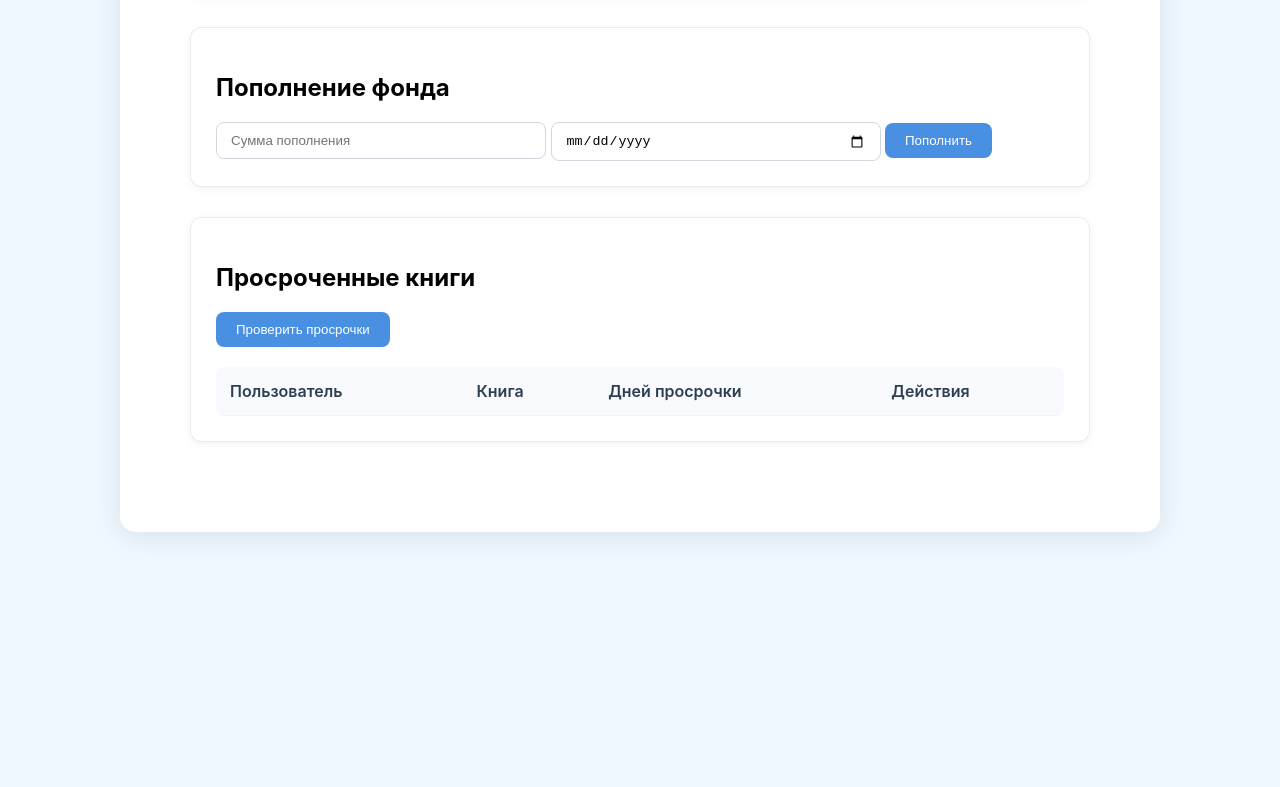
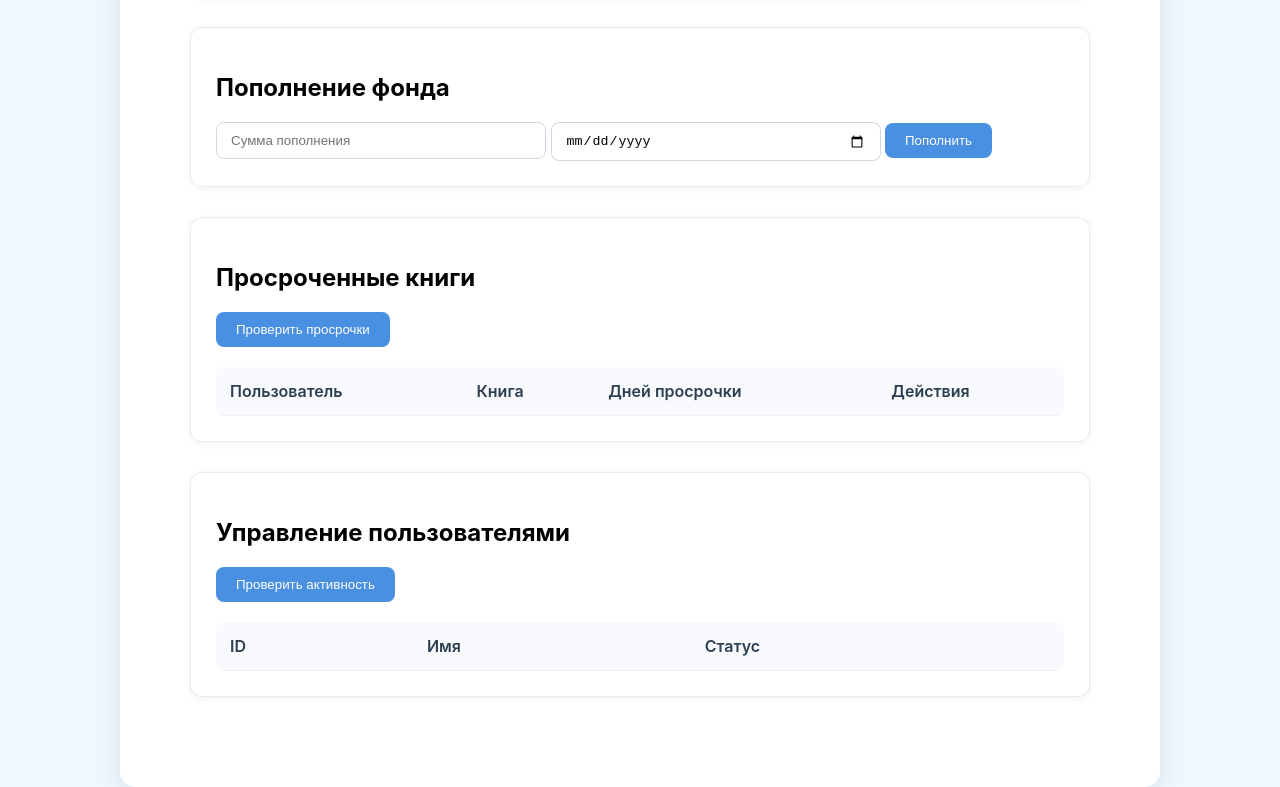
Before and after one commit to Jujun1or/Web-app-for-db, a plain HTML site: page frontend/static/index.html in a window 1280 px wide. Shown: the part 480-1267 px from the top of the page. Before the commit the page ends 1012 px from the top, so only its background shows below. Drawn offline with Linux system fonts and the light colour scheme.

Commit message:
Hot fix front

```diff
--- a/frontend/static/index.html
+++ b/frontend/static/index.html
@@ -4,6 +4,7 @@
     <meta charset="UTF-8">
     <meta name="viewport" content="width=device-width, initial-scale=1.0">
     <title>Library Management System</title>
+    <link rel="stylesheet" href="https://cdnjs.cloudflare.com/ajax/libs/font-awesome/6.0.0/css/all.min.css">
     <link rel="stylesheet" href="/style.css">
 </head>
 <body>
@@ -57,7 +58,27 @@
                     <tbody id="overdueBody"></tbody>
                 </table>
             </div>
+
+            <div class="section">
+                <h2>Управление пользователями</h2>
+                <button class="action-btn" onclick="checkInactiveUsers()">Проверить активность</button>
+                <div id="deactivationResult">
+                    <table class="data-table">
+                        <thead>
+                            <tr>
+                                <th>ID</th>
+                                <th>Имя</th>
+                                <th>Статус</th>
+                            </tr>
+                        </thead>
+                        <tbody id="deactivatedUsers"></tbody>
+                    </table>
+                </div>
+            </div>
         </div>
+
+        </div>
+
 
         <!-- Вкладка Читатели -->
         <div id="users" class="tab-content">
```
